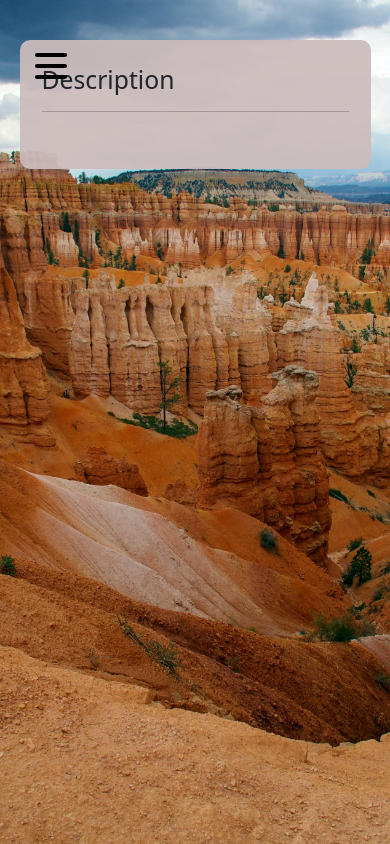
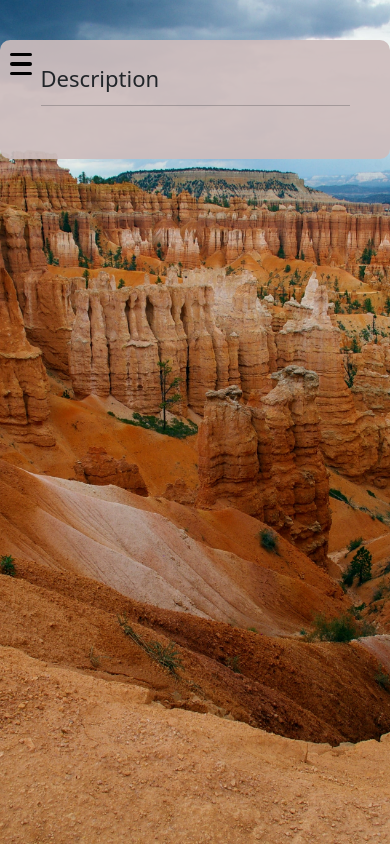
Before and after one commit to Mark-Mulligan/outdoor-adventures-v2.0, a React (Create React App) app in the folder client/: page /parks/1 in a window 390 px wide. Built offline with nearby package versions, Linux system fonts and the light colour scheme; no server answers.

Commit message:
making app responsive

```diff
--- a/client/src/App.css
+++ b/client/src/App.css
@@ -1,3 +1,7 @@
+html {
+  font-size: 16px;
+}
+
 ol,
 ul {
   list-style: none;
@@ -31,12 +35,6 @@ li {
   padding-right: 0 !important;
   margin-right: 5%;
   margin-left: 5%;
-}
-
-@media (max-width: 900px) {
-  .park-info-container {
-    display: block;
-  }
 }
 
 .loading-container {
@@ -80,3 +78,28 @@ li {
   height: 100vh;
   overflow: scroll;
 }
+
+@media (max-width: 900px) {
+  html {
+    font-size: 15px;
+  }
+
+  .park-info-container {
+    display: block;
+  }
+
+  .park-info {
+    padding: 25px 30px;
+  }
+}
+
+@media (max-width: 500px) {
+  html {
+    font-size: 14px;
+  }
+
+  .park-info-container {
+    margin-right: 0;
+    margin-left: 0;
+  }
+}
--- a/client/src/components/navigation/Hamburger/Hamburger.css
+++ b/client/src/components/navigation/Hamburger/Hamburger.css
@@ -7,14 +7,8 @@
   justify-content: space-around;
   flex-flow: column nowrap;
   position: fixed;
-  transform: translate(15px, 10px);
+  transform: translate(12px, 10px);
   visibility: hidden;
-}
-
-@media (max-width: 900px) {
-  .hamburger {
-    visibility: visible;
-  }
 }
 
 .hamburger div {
@@ -51,3 +45,27 @@
 .bottom-line-closed {
   transform: rotate(0);
 }
+
+@media (max-width: 900px) {
+  .hamburger div {
+    width: 1.6rem;
+  }
+
+  .top-line-open {
+    width: 2rem !important;
+  }
+
+  .bottom-line-open {
+    width: 2rem !important;
+  }
+
+  .hamburger {
+    visibility: visible;
+  }
+}
+
+@media (max-width: 500px) {
+  .hamburger {
+    transform: translate(10px, 10px);
+  }
+}
--- a/client/src/components/parkInfo/ParkPhotos/ParkPhotos.css
+++ b/client/src/components/parkInfo/ParkPhotos/ParkPhotos.css
@@ -127,6 +127,18 @@
   margin-right: 10px;
 }
 
+@media (max-width: 500px) {
+  .grid-image {
+    height: 180px;
+  }
+}
+
+@media (max-width: 400px) {
+  .grid-image {
+    height: 160px;
+  }
+}
+
 .grid-image:hover {
   cursor: pointer;
   filter: brightness(0.9);
```
